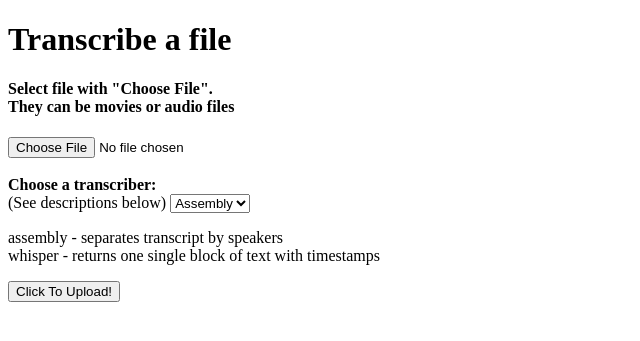
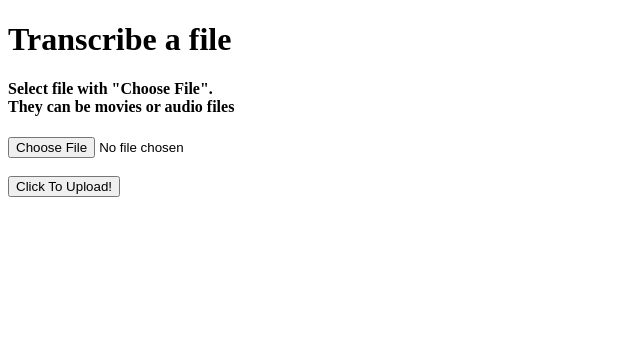
Before and after one commit to ze-e/transcriber-web, a Flask app: page / in a window 1280 px wide. Shown: the top 341 px of the page, without its empty margins (0-640 px from the left). Run offline with Flask 3, Linux system fonts and the light colour scheme.

Commit message:
working with assembly and audio only

```diff
--- a/app.py
+++ b/app.py
@@ -1,7 +1,6 @@
 from flask import Flask, request, render_template, jsonify, send_from_directory, url_for
 import assemblyai as aai
 from moviepy.editor import VideoFileClip
-import whisper
 import os
 from dotenv import load_dotenv
 from utils import format_timestamp
@@ -10,7 +9,6 @@ import logging
 import cloudinary
 import cloudinary.uploader
 import io
-import tempfile
 
 load_dotenv()
 app = Flask(__name__)
@@ -31,6 +29,9 @@ if data_source == "cloudinary":
         api_secret=os.getenv("CLOUDINARY_API_SECRET")
     )
 
+# Set AssemblyAI API key
+aai.settings.api_key = os.getenv("AAI_API_KEY")
+
 @app.route('/', methods=['GET'])
 def home():
     return render_template('upload.html')
@@ -42,29 +43,25 @@ def test():
 @app.route('/upload', methods=['POST'])
 def upload_file():
     file = request.files['file']
-    type = request.args.get('transcriber', 'assembly').lower()
 
+    # Prepare local or cloudinary storage
     if data_source == "local":
         os.makedirs(output_folder, exist_ok=True)
         for filename in os.listdir(output_folder):
             file_path = os.path.join(output_folder, filename)
             if os.path.isfile(file_path):
                 os.unlink(file_path)
-
-    # Determine file path for local or Cloudinary storage
-    if data_source == "local":
         file_path = os.path.join(output_folder, secure_filename(file.filename))
         file.save(file_path)
         audio_path = file_path
     else:
+        audio_bytes = io.BytesIO(file.read())
         temp_audio_path = secure_filename(file.filename)
-        audio_bytes = io.BytesIO(file.read())
-        audio_path = None  # Set as None initially for cloud case
+        audio_output = audio_bytes
 
     # Handle video or audio input
-    audio_output = None  # Initialize audio_output for Cloudinary case
     if not file.filename.lower().endswith(('.wav', '.mp3', '.m4a')):
-        # For video files, extract audio
+        # Extract audio from video
         try:
             if data_source == "local":
                 video = VideoFileClip(file_path)
@@ -78,85 +75,47 @@ def upload_file():
         except Exception as e:
             return jsonify({'error': f"Error processing video file: {e}"}), 500
     else:
-        # For audio files
         if data_source == "cloudinary":
             audio_output = audio_bytes
 
-    # Transcription
-    transcript_filename = file.filename.rsplit('.', 1)[0] + '_transcript.txt'
-    if type == 'whisper':
-        try:
-            model = whisper.load_model("medium")  # or "large" if more memory is available
+    # Upload audio to AssemblyAI
+    try:
+        if data_source == "local":
+            with open(audio_path, 'rb') as audio_file:
+                upload_response = aai.upload(audio_file)
+                audio_url = upload_response['upload_url']
+        else:
+            cloudinary_response = cloudinary.uploader.upload(
+                audio_output, resource_type='video', folder='audio_files', public_id=temp_audio_path
+            )
+            audio_url = cloudinary_response['url']
 
-            # Handle temporary file creation for Cloudinary case
-            if data_source == "local":
-                audio_data_path = audio_path
-            else:
-                with tempfile.NamedTemporaryFile(delete=False) as temp_file:
-                    audio_data_path = temp_file.name
-                    temp_file.write(audio_output.read())
+        # Transcription request to AssemblyAI
+        transcriber = aai.Transcriber()
+        config = aai.TranscriptionConfig(speaker_labels=True)
+        result = transcriber.transcribe(audio_url, config=config)
+        transcription_text = "".join(
+            f"{utterance.speaker.upper()}: {utterance.text}\n" for utterance in result.utterances
+        )
 
-            # Load and transcribe audio
-            audio_data = whisper.load_audio(audio_data_path)
-            result = model.transcribe(audio_data)
-            transcription_text = "".join(
-                f"{format_timestamp(segment['start'])} - {segment['text']}\n" for segment in result["segments"]
+        # Store or upload transcription
+        transcript_filename = file.filename.rsplit('.', 1)[0] + '_transcript.txt'
+        if data_source == "local":
+            transcript_path = os.path.join(output_folder, transcript_filename)
+            with open(transcript_path, 'w') as f:
+                f.write(transcription_text)
+            logging.info(f"Transcription successful! File saved locally at {transcript_path}")
+        else:
+            temp_file = io.BytesIO(transcription_text.encode("utf-8"))
+            temp_file.name = transcript_filename
+            cloudinary_response = cloudinary.uploader.upload(
+                temp_file, resource_type='raw', folder='transcriptions', public_id=transcript_filename
             )
+            transcript_url = cloudinary_response['url']
+            logging.info(f"Transcription successful! File uploaded to Cloudinary at {transcript_url}")
 
-            # Clean up temporary file if used
-            if data_source == "cloudinary":
-                os.remove(audio_data_path)
-
-            if data_source == "local":
-                transcript_path = os.path.join(output_folder, transcript_filename)
-                with open(transcript_path, 'w') as f:
-                    f.write(transcription_text)
-            else:
-                temp_file = io.BytesIO(transcription_text.encode("utf-8"))
-                temp_file.name = transcript_filename
-                cloudinary_response = cloudinary.uploader.upload(
-                    temp_file, resource_type='raw', folder='transcriptions', public_id=transcript_filename
-                )
-                transcript_url = cloudinary_response['url']
-
-        except Exception as e:
-            return jsonify({'error': f"Whisper error: {e}"}), 500
-
-    elif type == 'assembly':
-        try:
-            aai.settings.api_key = os.getenv("AAI_API_KEY")
-            config = aai.TranscriptionConfig(speaker_labels=True)
-
-            if data_source == "local":
-                with open(audio_path, 'rb') as audio_file:
-                    upload_response = aai.upload(audio_file)
-                    audio_url = upload_response['upload_url']
-            else:
-                audio_upload = cloudinary.uploader.upload(
-                    audio_output, resource_type='video', folder='audio_files', public_id=temp_audio_path
-                )
-                audio_url = audio_upload['url']
-
-            transcriber = aai.Transcriber()
-            result = transcriber.transcribe(audio_url, config=config)
-            transcription_text = "".join(
-                f"{utterance.speaker.upper()}: {utterance.text}\n" for utterance in result.utterances
-            )
-
-            if data_source == "local":
-                transcript_path = os.path.join(output_folder, transcript_filename)
-                with open(transcript_path, 'w') as f:
-                    f.write(transcription_text)
-            else:
-                temp_file = io.BytesIO(transcription_text.encode("utf-8"))
-                temp_file.name = transcript_filename
-                cloudinary_response = cloudinary.uploader.upload(
-                    temp_file, resource_type='raw', folder='transcriptions', public_id=transcript_filename
-                )
-                transcript_url = cloudinary_response['url']
-
-        except Exception as e:
-            return jsonify({'error': f"AssemblyAI error: {e}"}), 500
+    except Exception as e:
+        return jsonify({'error': f"AssemblyAI error: {e}"}), 500
 
     return jsonify({
         'message': 'File uploaded and processed successfully',
@@ -167,5 +126,6 @@ def upload_file():
 def uploaded_file(filename):
     return send_from_directory(app.config['UPLOAD_FOLDER'], filename)
 
+# Ensure the app listens on PORT 8080 for Google Cloud Run
 if __name__ == '__main__':
-    app.run(host='0.0.0.0', port=5000, debug=True)
+    app.run(host='0.0.0.0', port=int(os.environ.get("PORT", 8080)), debug=True)
--- a/requirements.txt
+++ b/requirements.txt
@@ -2,5 +2,7 @@ flask
 gunicorn
 assemblyai
 moviepy
-whisper
+torch
+git+https://github.com/openai/whisper.git
 python-dotenv
+cloudinary
--- a/templates/upload.html
+++ b/templates/upload.html
@@ -37,16 +37,7 @@
         <input type="file" name="file" required>
         <br/>
         <br/>
-        <div>
-            <label for="transcriber"><strong>Choose a transcriber:</strong><br>(See descriptions below)</label>
-            <select id="transcriber" name="transcriber" required>
-                <option value="assembly" selected>Assembly</option>
-                <option value="whisper">Whisper</option>
-            </select>
-            <p>assembly - separates transcript by speakers<br>
-                whisper - returns one single block of text with timestamps</p>
-        </div>
-        <button type="submit">Click To Upload!</button>
+        <button type="submit" id="upload-button">Click To Upload!</button>
     </form>
     <div id="spinner"></div>
     <div id="status"></div>
@@ -54,6 +45,8 @@
 
     <script>
         const form = document.getElementById('upload-form');
+        const uploadButton = document.getElementById('upload-button');
+
         form.onsubmit = async (e) => {
             e.preventDefault();
             const formData = new FormData(form);
@@ -62,29 +55,31 @@
             const transcriptLink = document.getElementById('transcript-link');
             const transcriptUrl = document.getElementById('transcript-url');
 
-            spinner.style.display = 'block'; // Show spinner
+            // Disable the button and show the spinner
+            uploadButton.disabled = true;
+            spinner.style.display = 'block';
             status.textContent = 'File uploading...\nPlease be patient, it may take a while...';
             transcriptLink.style.display = 'none'; // Hide link initially
 
             try {
-                const transcriber = document.getElementById('transcriber').value;
-                const response = await fetch(`/upload?transcriber=${transcriber}`, {
+                const response = await fetch(`/upload`, {
                     method: 'POST',
                     body: formData
                 });
                 const result = await response.json();
                 if (response.ok) {
-                    spinner.style.display = 'none'; // Hide spinner
                     status.textContent = 'Success!';
                     transcriptUrl.href = result.transcript_url; // Update link URL
                     transcriptLink.style.display = 'block'; // Show link
                 } else {
-                    spinner.style.display = 'none'; // Hide spinner
                     status.textContent = 'Error during processing';
                 }
             } catch (error) {
-                spinner.style.display = 'none'; // Hide spinner
                 status.textContent = 'Network or server error';
+            } finally {
+                // Re-enable the button and hide the spinner
+                uploadButton.disabled = false;
+                spinner.style.display = 'none';
             }
         };
     </script>
```
Also changed, not shown: DEPLOY_README.md (added, +9 -0 lines), 2 other files.
